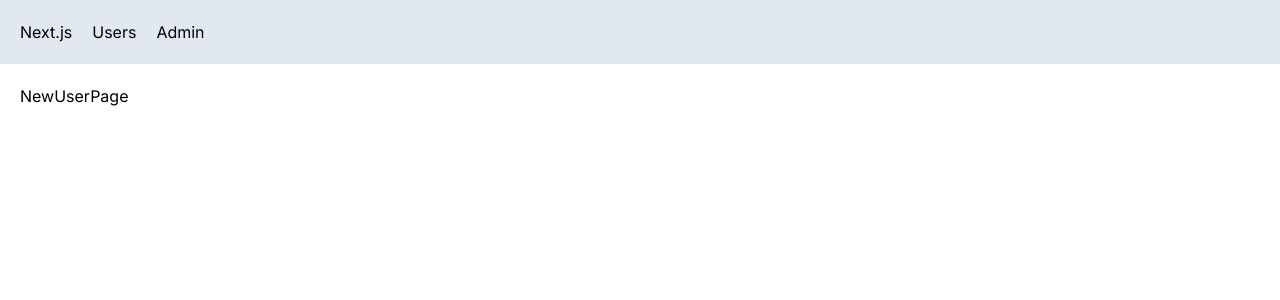
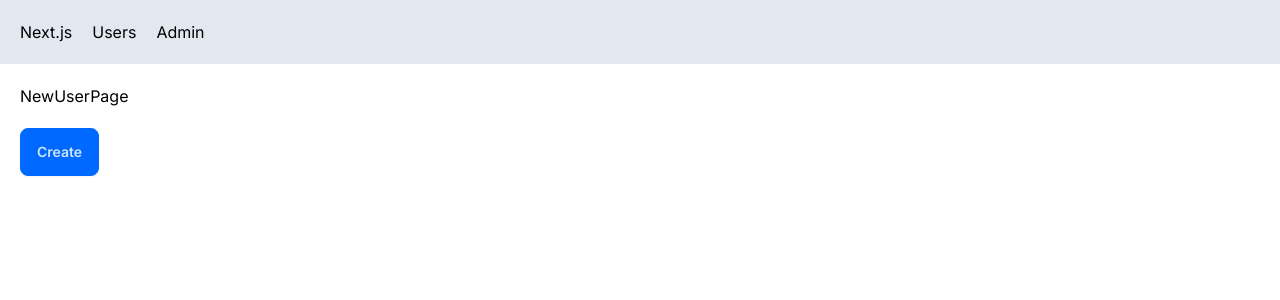
Before and after one commit to poype/Frontend, a Next.js app in the folder next/: page /users/new in a window 1280 px wide. Shown: the top 300 px of the page. Built offline with nearby package versions, Linux system fonts and the light colour scheme.

Commit message:
Programmatic Navigation

```diff
--- a/next/app/users/new/page.tsx
+++ b/next/app/users/new/page.tsx
@@ -1,7 +1,24 @@
+'use client'
+
+import { useRouter } from "next/navigation";
 import React from "react";
 
 const NewUserPage = () => {
-  return <div>NewUserPage</div>;
+  const route = useRouter();
+
+  return (
+    <>
+      <div className="mb-5">NewUserPage</div>
+      <button
+        className="btn btn-primary"
+        onClick={() => {
+          route.push("/users");
+        }}
+      >
+        Create
+      </button>
+    </>
+  );
 };
 
 export default NewUserPage;
--- a/next/app/users/page.tsx
+++ b/next/app/users/page.tsx
@@ -39,6 +39,7 @@
 
   return (
     <>
+      <Link href="/users/new">New User</Link>
       <h1>Users</h1>
       {/* in develop mode, we will get a new time value in each request.
           but if you build this application for production, you will see that the timestamp is not going to change.
```
